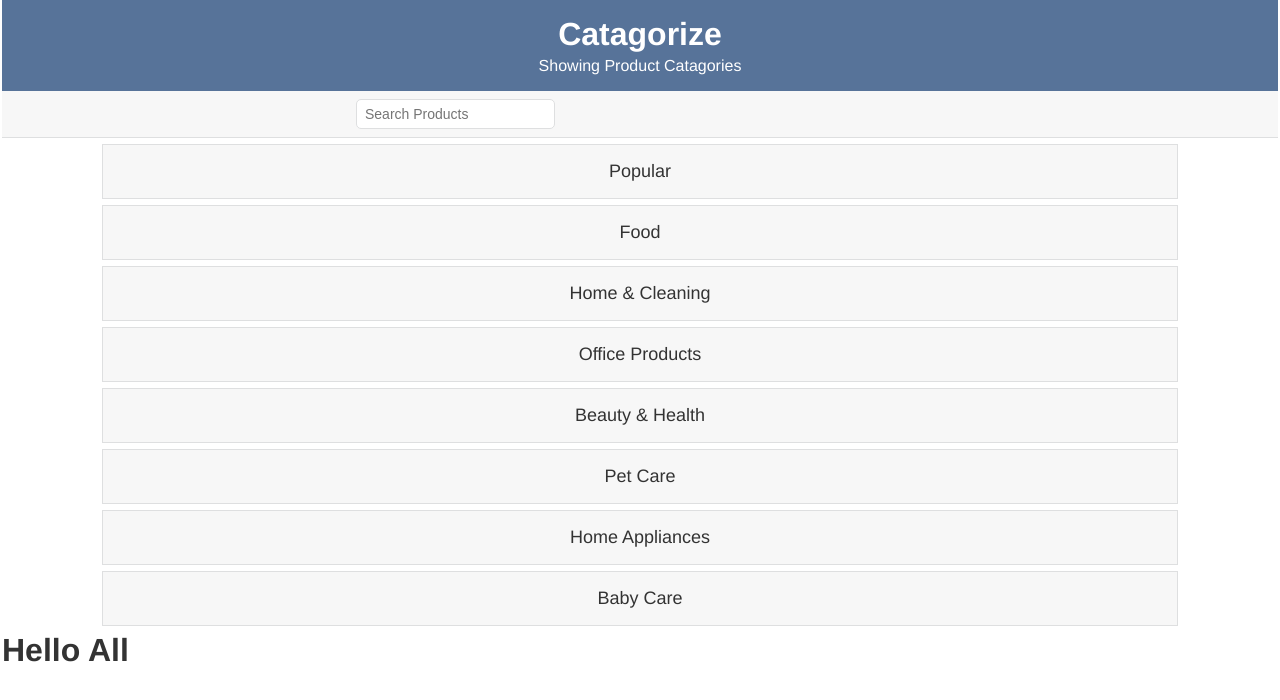
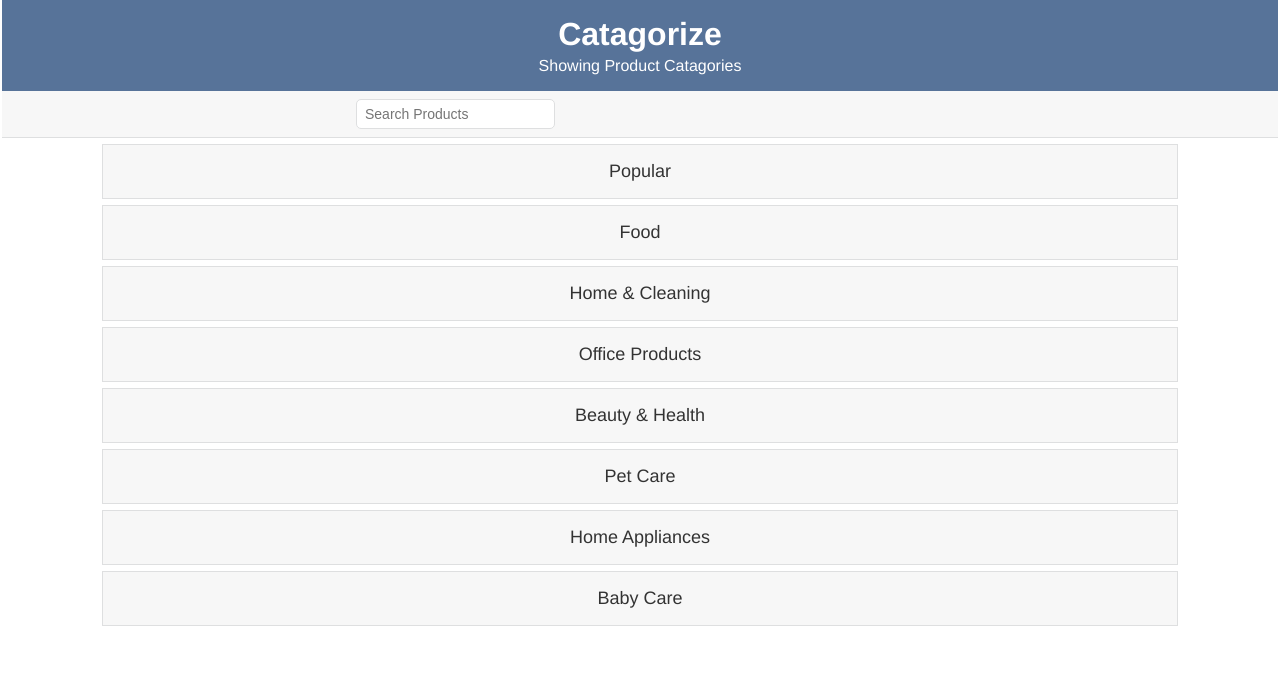
Before and after one commit to MuhtasimMusfiqZarab/dev-catagorize-react, a React (Create React App) app: page / in a window 1280 px wide. Shown: the top 700 px of the page. Built offline with nearby package versions, Linux system fonts and the light colour scheme.

Commit message:
getting & storing search text

```diff
--- a/src/components/Products.js
+++ b/src/components/Products.js
@@ -18,11 +18,12 @@ class Products extends Component {
   }
 
   //input in searchField
-  handleChange(e) {
+  handleChange = e => {
     this.setState({ searchText: e.target.value });
-  }
+  };
 
   render() {
+    console.log(this.state.searchText);
     return (
       <div>
         <div className="actions">
@@ -31,13 +32,13 @@ class Products extends Component {
               type="text"
               id="search-text"
               className="input"
+              //   value={this.state.searchText}
+              onChange={this.handleChange}
               placeholder="Search Products"
             />
           </div>
         </div>
         <Product products={this.state.data} />
-
-        <h1>Hello All</h1>
       </div>
     );
   }
```
